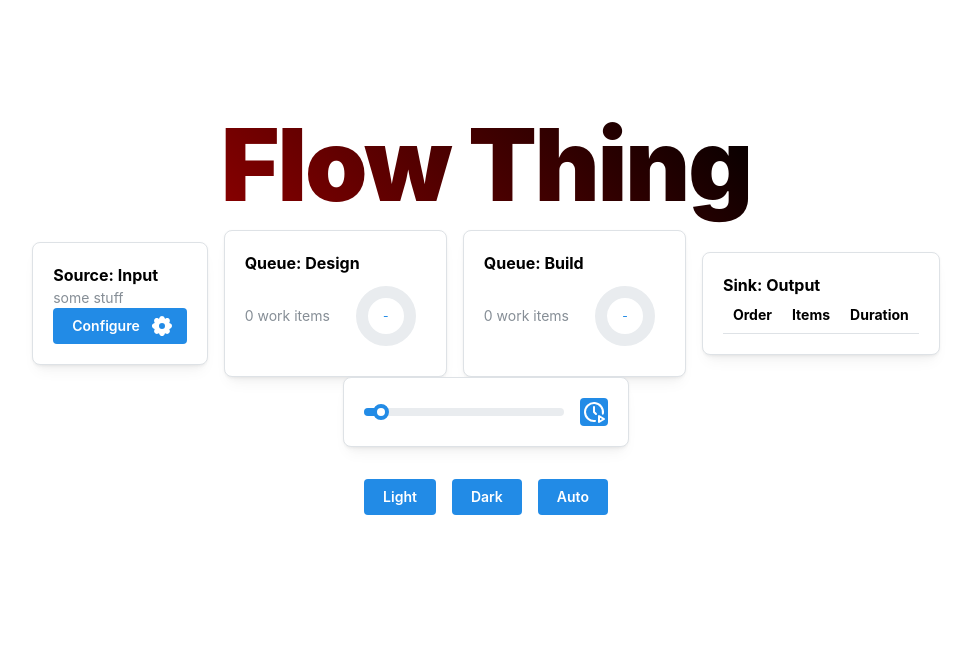
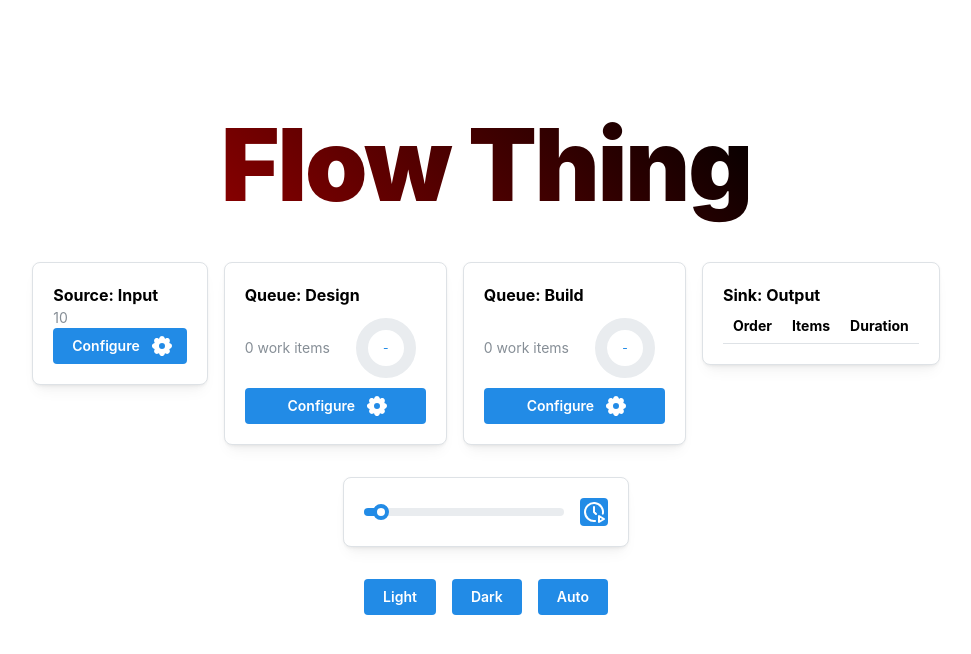
Before and after one commit to frogbotherer/flow-ts, a React (Vite) app: page / in a window 1280 px wide. Shown: the top 654 px of the page, without its empty margins (154-1125 px from the left). Built offline with nearby package versions, Linux system fonts and the light colour scheme.

Commit message:
queue capacity is configurable

```diff
--- a/src/components/Queue/Queue.tsx
+++ b/src/components/Queue/Queue.tsx
@@ -1,6 +1,7 @@
-import { Card, Text, RingProgress, Group } from '@mantine/core';
+import { Card, Text, RingProgress, Group, Popover, Button, NumberInput } from '@mantine/core';
 import { observer } from 'mobx-react';
 import { makeAutoObservable } from 'mobx';
+import { IconSettingsFilled } from '@tabler/icons-react';
 import { Receiver } from '@/models/Receiver';
 import { WorkItem } from '@/models/WorkItem';
 import { useSystemContext } from '../SystemContext/SystemContext';
@@ -26,12 +27,13 @@ Things that a queue should visualise:
  */
 
 /**
- * stateful part of the queue
+ * stateful part of the queue, including mid-model changes
  */
 class QueueState implements Sender, Receiver {
   workItems: WorkItem[] = [];
   private _variabilityDistribution: VariabilityDistribution;
   private _capacity: number;
+  static WORKING_HOURS: number = 8; // working hours in a day
 
   name: string;
   blocked: boolean = false;
@@ -53,7 +55,7 @@ class QueueState implements Sender, Receiver {
     // fifo for now
     // NB. we need to pop and push on every call to "dirty" .workItems and trigger a
     //     re-render of the Queue
-    let cap = this._capacity;
+    let cap = this._capacity * QueueState.WORKING_HOURS;
     while (cap > 0) {
       const wi = this.workItems.pop();
       if (wi === undefined) {
@@ -81,6 +83,9 @@ class QueueState implements Sender, Receiver {
   get capacity() {
     return this._capacity;
   }
+  set capacity(cap: number | string) {
+    this._capacity = +cap;
+  }
 
   /**
    * % WIP inside the queueing process
@@ -100,7 +105,7 @@ class QueueState implements Sender, Receiver {
     return `${wi.effortExpended}/${wi.effortRequired}`;
   }
 
-  constructor(name: string) {
+  constructor(name: string, capacity: number) {
     makeAutoObservable(this, {}, { autoBind: true });
     this.name = name;
 
@@ -109,12 +114,12 @@ class QueueState implements Sender, Receiver {
     this._variabilityDistribution = new ErlangDistribution(2, 10);
 
     this._variabilityDistribution.seed(name);
-    this._capacity = 16;
+    this._capacity = capacity;
   }
 }
 
 /**
- * props used by the UI
+ * props that define the behaviour of the model
  */
 type QueueProps = {
   name: string;
@@ -133,7 +138,7 @@ export const Queue = observer(({ name, sendTo, receiveFrom }: QueueProps) => {
   let state: QueueState | undefined = systemState.getSender(name) as QueueState;
   if (state === undefined) {
     // register this source as something that sends WorkItems
-    state = new QueueState(name);
+    state = new QueueState(name, 2);
     systemState.registerSender(state, sendTo);
   }
   if (systemState.getReceiver(name) === undefined) {
@@ -141,6 +146,9 @@ export const Queue = observer(({ name, sendTo, receiveFrom }: QueueProps) => {
     systemState.registerReceiver(state, receiveFrom);
   }
 
+  const setCapacity = (capacity: string | number) => {
+    state.capacity = capacity;
+  };
   return (
     <Card shadow="sm" padding="lg" radius="md" withBorder>
       <Text fw={700}>Queue: {name}</Text>
@@ -158,6 +166,23 @@ export const Queue = observer(({ name, sendTo, receiveFrom }: QueueProps) => {
           sections={[{ value: state.wipPc, color: 'blue' }]}
         />
       </Group>
+      <Popover shadow="sm" trapFocus>
+        <Popover.Target>
+          <Button rightSection={<IconSettingsFilled />}>Configure</Button>
+        </Popover.Target>
+        <Popover.Dropdown>
+          <NumberInput
+            label="Capacity"
+            description="Number of team members"
+            placeholder="2"
+            min={1}
+            allowDecimal={false}
+            allowNegative={false}
+            value={state.capacity}
+            onChange={setCapacity}
+          />
+        </Popover.Dropdown>
+      </Popover>
     </Card>
   );
 });
--- a/src/components/Source/Source.tsx
+++ b/src/components/Source/Source.tsx
@@ -81,7 +81,7 @@ export const Source = observer(({ name, sendTo }: SourceProps) => {
     <Card shadow="sm" padding="lg" radius="md" withBorder>
       <Text fw={700}>Source: {name}</Text>
       <Text size="sm" c="dimmed">
-        some stuff
+        {state.batchSize}
       </Text>
       <Popover shadow="sm" trapFocus>
         <Popover.Target>
--- a/src/models/WorkItem.ts
+++ b/src/models/WorkItem.ts
@@ -50,7 +50,7 @@ export class WorkItem {
     const log = this._log[stage];
 
     if (log.effortRequired - log.effortExpended < effort) {
-      const e = effort - (log.effortRequired - log.effortExpended);
+      const e = log.effortRequired - log.effortExpended;
       log.effortExpended = log.effortRequired;
       // NB, we don't set _done since it might not be _done done_
       log.timeCompleted = time;
--- a/src/pages/Home.page.tsx
+++ b/src/pages/Home.page.tsx
@@ -1,4 +1,4 @@
-import { Group } from '@mantine/core';
+import { Group, Space } from '@mantine/core';
 import { observer } from 'mobx-react';
 import { Welcome } from '../components/Welcome/Welcome';
 import { Source } from '../components/Source/Source';
@@ -12,12 +12,14 @@ export const HomePage = observer(() => (
   <>
     <Welcome />
     <SystemProvider>
-      <Group justify="center">
+      <Space h="xl" />
+      <Group justify="center" align="start">
         <Source name="Input" />
         <Queue name="Design" receiveFrom="Input" />
         <Queue name="Build" receiveFrom="Design" />
         <Sink name="Output" receiveFrom="Build" />
       </Group>
+      <Space h="xl" />
       <Group justify="center">
         <Clock max={20} unit="d" />
       </Group>
```
Also changed, not shown: 1 other file (tests, documents, lock files or other folders).
